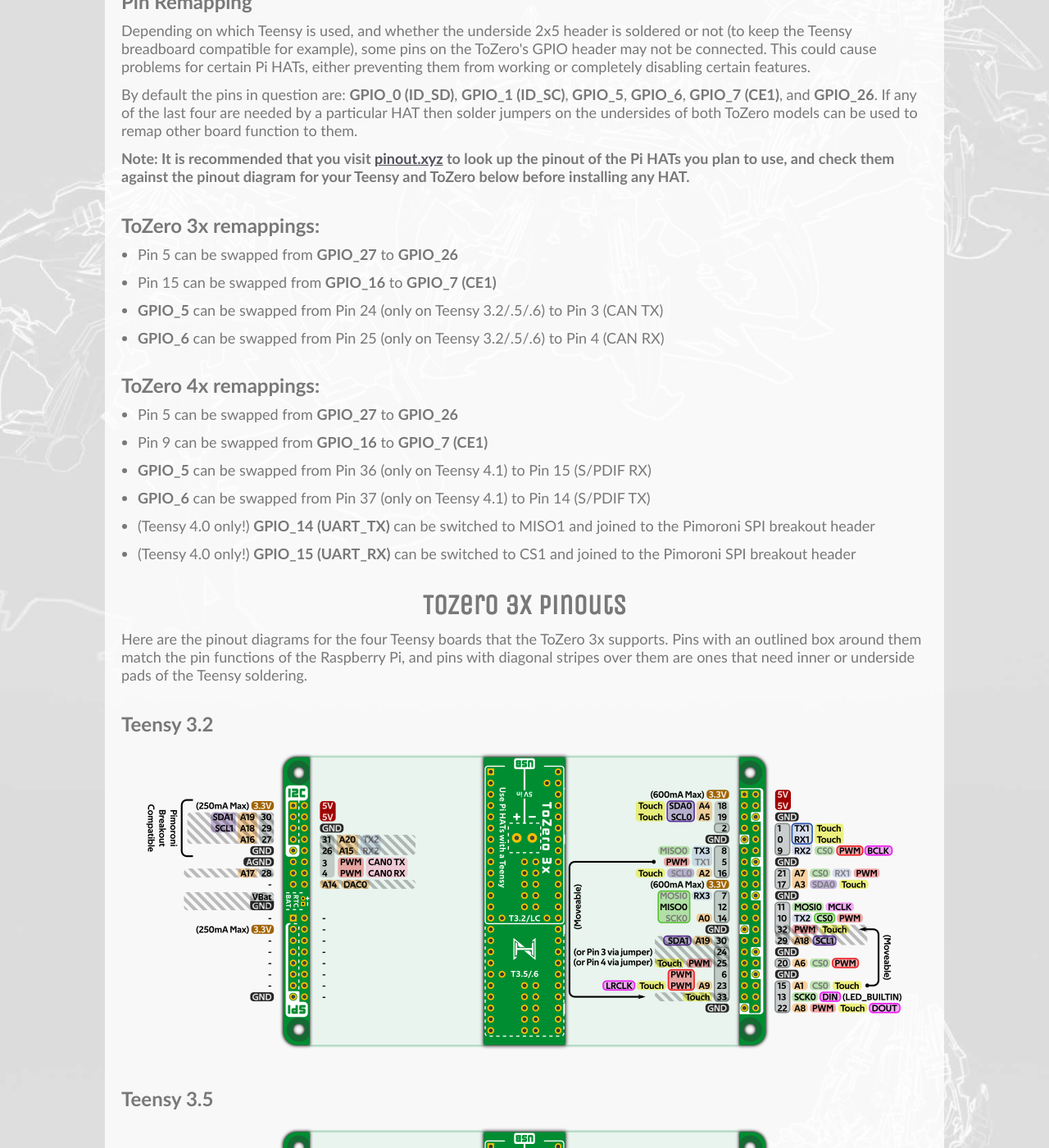
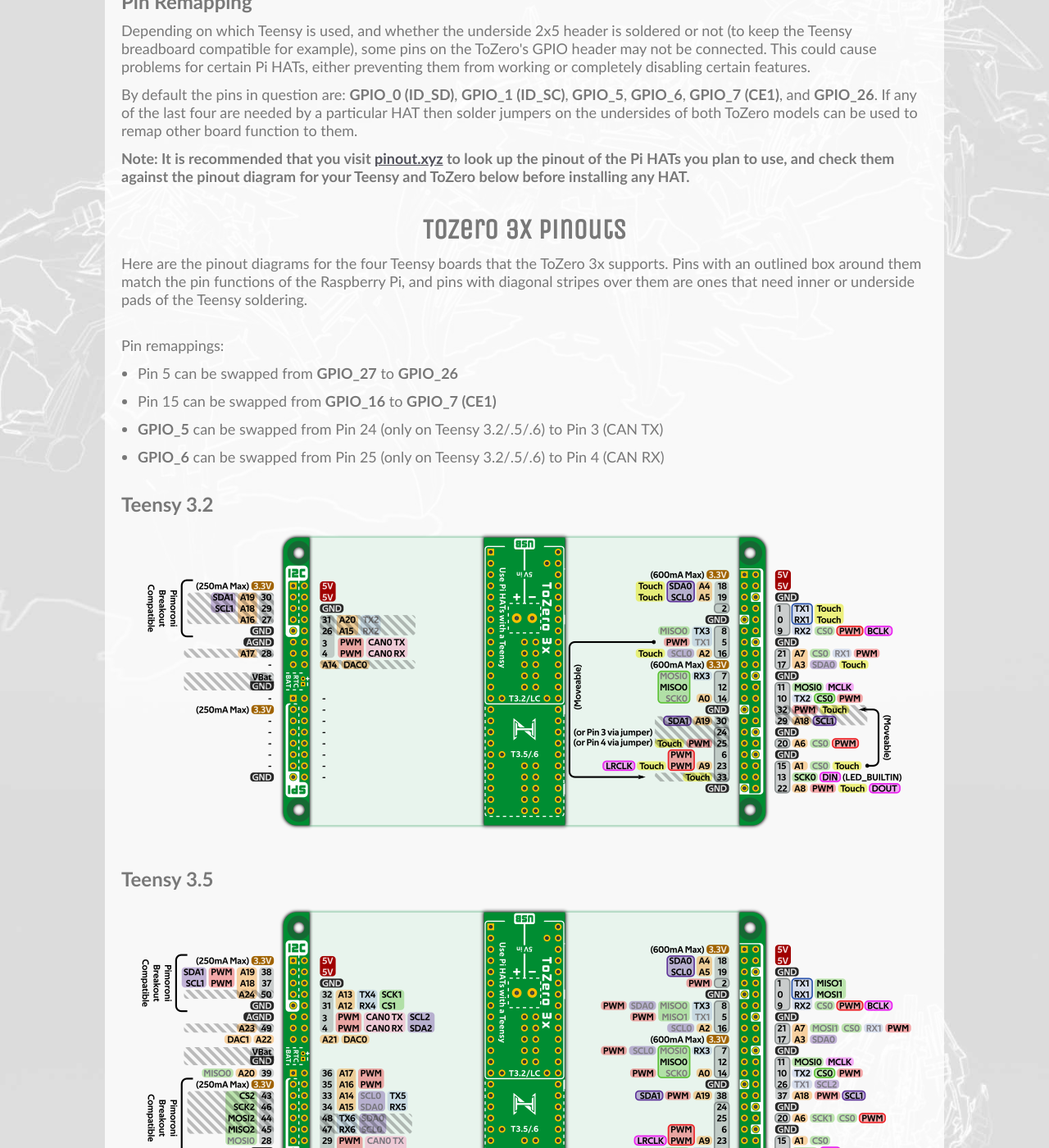
Before and after one commit to christophertmparrott/christophertmparrott.github.io, a Jekyll site: the page built from products/tozero/index.html, in a window 1280 px wide and 1400 px high, scrolled down 3197 px. Shown: the whole window at 82% size. Built offline with Jekyll 4.4.1, drawn with Linux system fonts in a browser that asks for light colours; some web fonts are replaced; part of the change alters nothing that is shown; some of the changed text lies outside the part shown.

Commit message:
Style tweak 3

```diff
--- a/products/tozero/index.html
+++ b/products/tozero/index.html
@@ -74,28 +74,18 @@ description: An overview of the ToZero adapter boards
 				<p><b>Note: It is recommended that you visit <a href="pinout.xyz" target="_blank">pinout.xyz</a> to look up the pinout of the Pi HATs you plan to use, and check them against the pinout diagram for your Teensy and ToZero below before installing any HAT.</b></p>
 				<br />
 
-				<h3>ToZero 3x remappings:</h3>
+				<h2>ToZero 3x Pinouts</h2>
+
+				<p>Here are the pinout diagrams for the four Teensy boards that the ToZero 3x supports. Pins with an outlined box around them match the pin functions of the Raspberry Pi, and pins with diagonal stripes over them are ones that need inner or underside pads of the Teensy soldering.</p>
+				<br />
+
+				<p>Pin remappings:</p>
 				<ul>
 					<li>Pin 5 can be swapped from <b>GPIO_27</b> to <b>GPIO_26</b></li>
 					<li>Pin 15 can be swapped from <b>GPIO_16</b> to <b>GPIO_7 (CE1)</b></li>
 					<li><b>GPIO_5</b> can be swapped from Pin 24 (only on Teensy 3.2/.5/.6) to Pin 3 (CAN TX)</li>
 					<li><b>GPIO_6</b> can be swapped from Pin 25 (only on Teensy 3.2/.5/.6) to Pin 4 (CAN RX)</li>
 				</ul>
-
-				<h3>ToZero 4x remappings:</h3>
-				<ul>
-					<li>Pin 5 can be swapped from <b>GPIO_27</b> to <b>GPIO_26</b></li>
-					<li>Pin 9 can be swapped from <b>GPIO_16</b> to <b>GPIO_7 (CE1)</b></li>
-					<li><b>GPIO_5</b> can be swapped from Pin 36 (only on Teensy 4.1) to Pin 15 (S/PDIF RX)</li>
-					<li><b>GPIO_6</b> can be swapped from Pin 37 (only on Teensy 4.1) to Pin 14 (S/PDIF TX)</li>
-					<li>(Teensy 4.0 only!) <b>GPIO_14 (UART_TX)</b> can be switched to MISO1 and joined to the Pimoroni SPI breakout header
-					<li>(Teensy 4.0 only!) <b>GPIO_15 (UART_RX)</b> can be switched to CS1 and joined to the Pimoroni SPI breakout header
-				</ul>
-
-				<h2>ToZero 3x Pinouts</h2>
-
-				<p>Here are the pinout diagrams for the four Teensy boards that the ToZero 3x supports. Pins with an outlined box around them match the pin functions of the Raspberry Pi, and pins with diagonal stripes over them are ones that need inner or underside pads of the Teensy soldering.</p>
-				<br />
 
 				<h3>Teensy 3.2</h3>
 
@@ -120,8 +110,17 @@ description: An overview of the ToZero adapter boards
 
 				<h2>ToZero 4x Pinouts</h2>
 
-				<p>Here are the pinout diagrams for the two Teensy boards that the ToZero 4x supports.</p>
-				<br />
+				<p>Here are the pinout diagrams for the two Teensy boards that the ToZero 4x supports. Pins with an outlined box around them match the pin functions of the Raspberry Pi, and pins with diagonal stripes over them are ones that need inner or underside pads of the Teensy soldering.</p>
+
+				<p>Pin remappings:</p>
+				<ul>
+					<li>Pin 5 can be swapped from <b>GPIO_27</b> to <b>GPIO_26</b></li>
+					<li>Pin 9 can be swapped from <b>GPIO_16</b> to <b>GPIO_7 (CE1)</b></li>
+					<li><b>GPIO_5</b> can be swapped from Pin 36 (only on Teensy 4.1) to Pin 15 (S/PDIF RX)</li>
+					<li><b>GPIO_6</b> can be swapped from Pin 37 (only on Teensy 4.1) to Pin 14 (S/PDIF TX)</li>
+					<li>(Teensy 4.0 only!) <b>GPIO_14 (UART_TX)</b> can be switched to MISO1 and joined to the Pimoroni SPI breakout header
+					<li>(Teensy 4.0 only!) <b>GPIO_15 (UART_RX)</b> can be switched to CS1 and joined to the Pimoroni SPI breakout header
+				</ul>
 
 				<h3>Teensy 4.0</h3>
 
```
